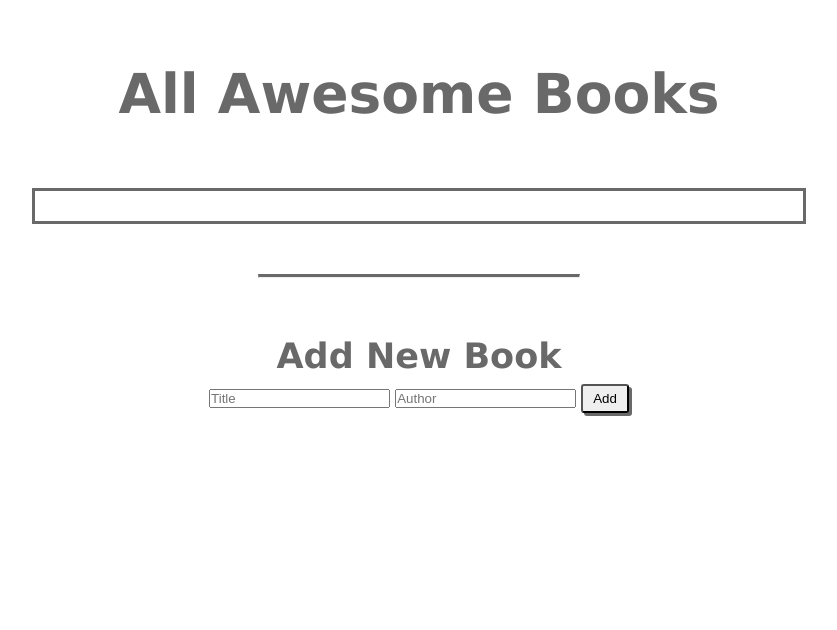
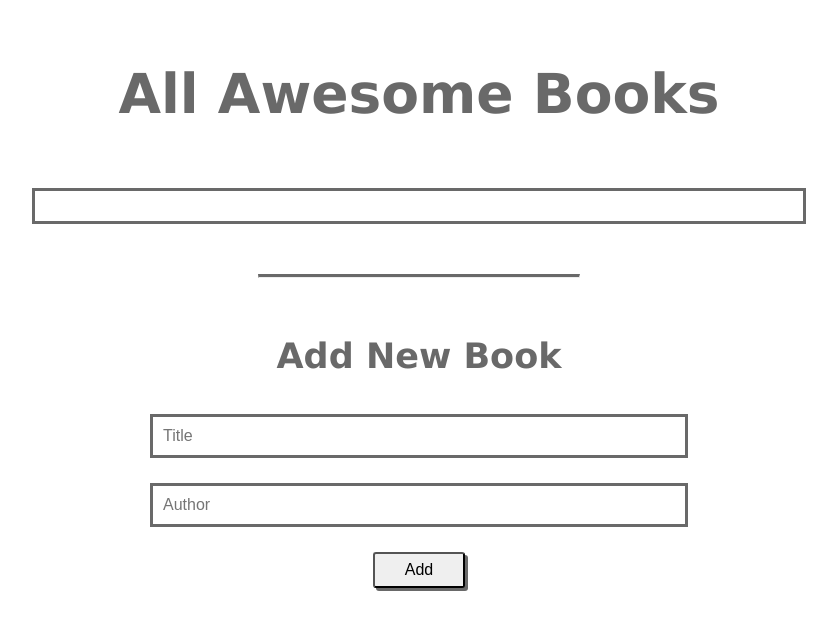
Before and after one commit to DannieMo/Awesome_books, a website: page index.html in a window 1280 px wide. Shown: the whole page, without its empty margins (221-1058 px from the left). Drawn offline with Linux system fonts and the light colour scheme.

Commit message:
Add styles to fomr element

```diff
--- a/styles.css
+++ b/styles.css
@@ -23,6 +23,7 @@ hr {
   margin: 50px auto;
   border-top: 3px solid dimgray;
 }
+
 #books {
   display: grid;
   justify-content: center;
@@ -34,6 +35,7 @@ hr {
   padding: 15px 0;
   grid-template-columns: 1fr;
 }
+
 #book-info {
   padding: 10px 15px;
   width: 98%;
@@ -42,9 +44,11 @@ hr {
   align-items: center;
   gap: 15px;
 }
+
 #book-info:nth-child(odd) {
   background-color: rgba(119, 136, 153, 0.296);
 }
+
 #book-info button,
 #form button {
   padding: 5px 10px;
@@ -53,10 +57,35 @@ hr {
   cursor: pointer;
   box-shadow: 3px 3px 0 dimgray;
 }
+
 #form-section {
   margin-top: 50px;
   text-align: center;
 }
+
 #form-section h2 {
   font-size: 35px;
-  color: dimgray ;
+  color: dimgray;
+}
+
+form {
+  display: flex;
+  flex-direction: column;
+  width: 40%;
+  margin: 30px auto;
+  align-items: center;
+  gap: 25px;
+}
+
+input {
+  width: 100%;
+  padding: 10px;
+  border: 3px solid dimgray;
+  font-size: 16px;
+}
+
+#form button {
+  align-self: center;
+  padding: 7px 30px;
+  font-size: 16px;
+}
```
